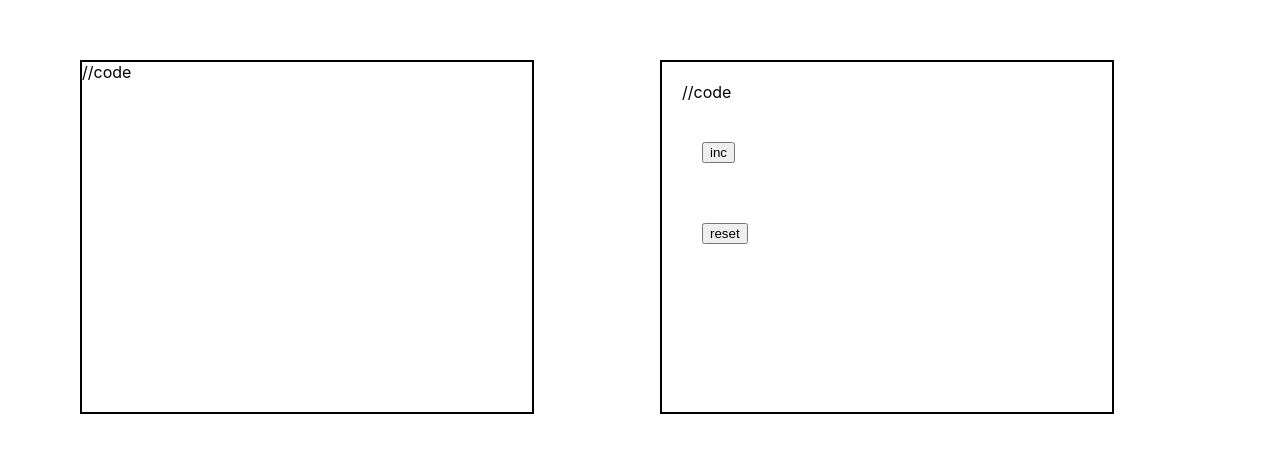
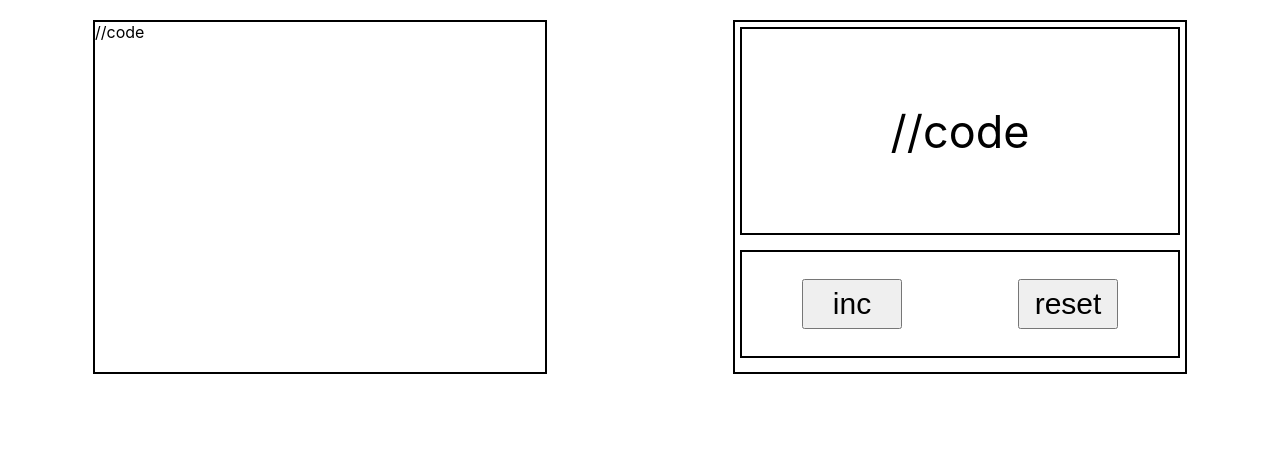
Before and after one commit to SlavaShensev/counter, a React (Create React App) app: page / in a window 1280 px wide. Shown: the top 452 px of the page. Built offline with nearby package versions, Linux system fonts and the light colour scheme.

Commit message:
result_component_style_done

```diff
--- a/src/App.css
+++ b/src/App.css
@@ -1,6 +1,3 @@
-* {
-    margin: 20px;
-}
 body {
     background: #fff;
 }
@@ -11,18 +8,54 @@ body {
     grid-template-columns: 50% 50%;
 }
 
-.resultBoard {
+.settingBoard {
+    margin: 20px auto;
     border: 2px solid black;
     width: 450px;
     height: 350px;
 }
 
-.settingBoard {
+.resultBoard {
+    margin: 20px auto;
     border: 2px solid black;
     width: 450px;
     height: 350px;
 }
 
+.resultBoardScreen {
+    border: 2px solid black;
+    margin: 5px;
+    padding: 2px;
+    height: 200px;
+    display: flex;
+    justify-content: center;
+    align-items: center;
+    font-size: 45px;
+}
+
+.buttonBoardScreen {
+    margin: 15px 5px 15px;
+    padding: 2px;
+    border: 2px solid black;
+    height: 100px;
+    display: grid;
+    grid-template-columns: 50% 50%;
+}
+
+.incButtonBoardScreen {
+    margin: 25px auto;
+    height: 50px;
+    width: 100px;
+    font-size: 30px;
+}
+
+.resButtonBoardScreen {
+    margin: 25px auto;
+    height: 50px;
+    width: 100px;
+    font-size: 30px;
+}
+
 .red {
     color: red;
 }
--- a/src/components/result_board.tsx
+++ b/src/components/result_board.tsx
@@ -5,16 +5,14 @@ type ResultBoardPropsType = {}
 const ResultBoard = (props: ResultBoardPropsType) => {
     return (
         <div className={'resultBoard'}>
-            <div>
+            <div className={'resultBoardScreen'}>
                 //code
             </div>
-            <div>
-                <button>
+            <div className={'buttonBoardScreen'} >
+                <button className={'incButtonBoardScreen'} >
                     inc
                 </button>
-            </div>
-            <div>
-                <button>
+                <button className={'resButtonBoardScreen'} >
                     reset
                 </button>
             </div>
```
